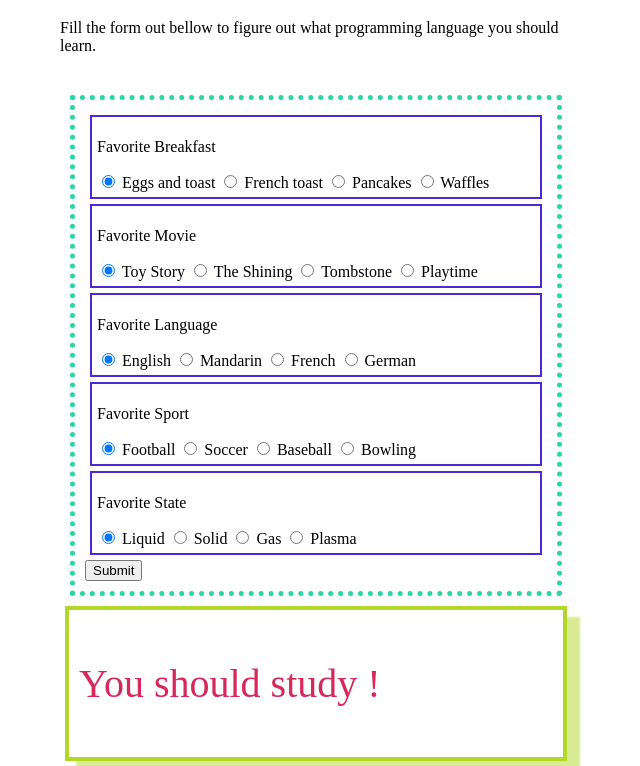
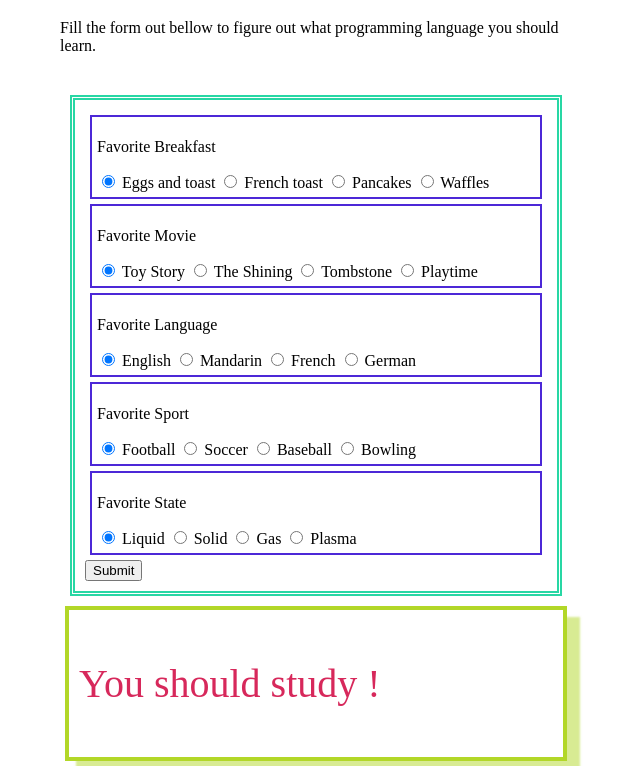
Before and after one commit to JasoFal/Language_Suggester, a plain HTML site: page index.html in a window 1280 px wide. Shown: the part 69-835 px from the top of the page, without its empty margins (324-964 px from the left). Drawn offline with Linux system fonts and the light colour scheme.

Commit message:
Changed dotted border line to double line.

```diff
--- a/css/styles.css
+++ b/css/styles.css
@@ -21,7 +21,7 @@
 .main-box {
   padding: 10px;
   margin: 10px;
-  border: 5px dotted #28D7A4;
+  border: 5px double #28D7A4;
 }
 
 .breakfast-box {
```
